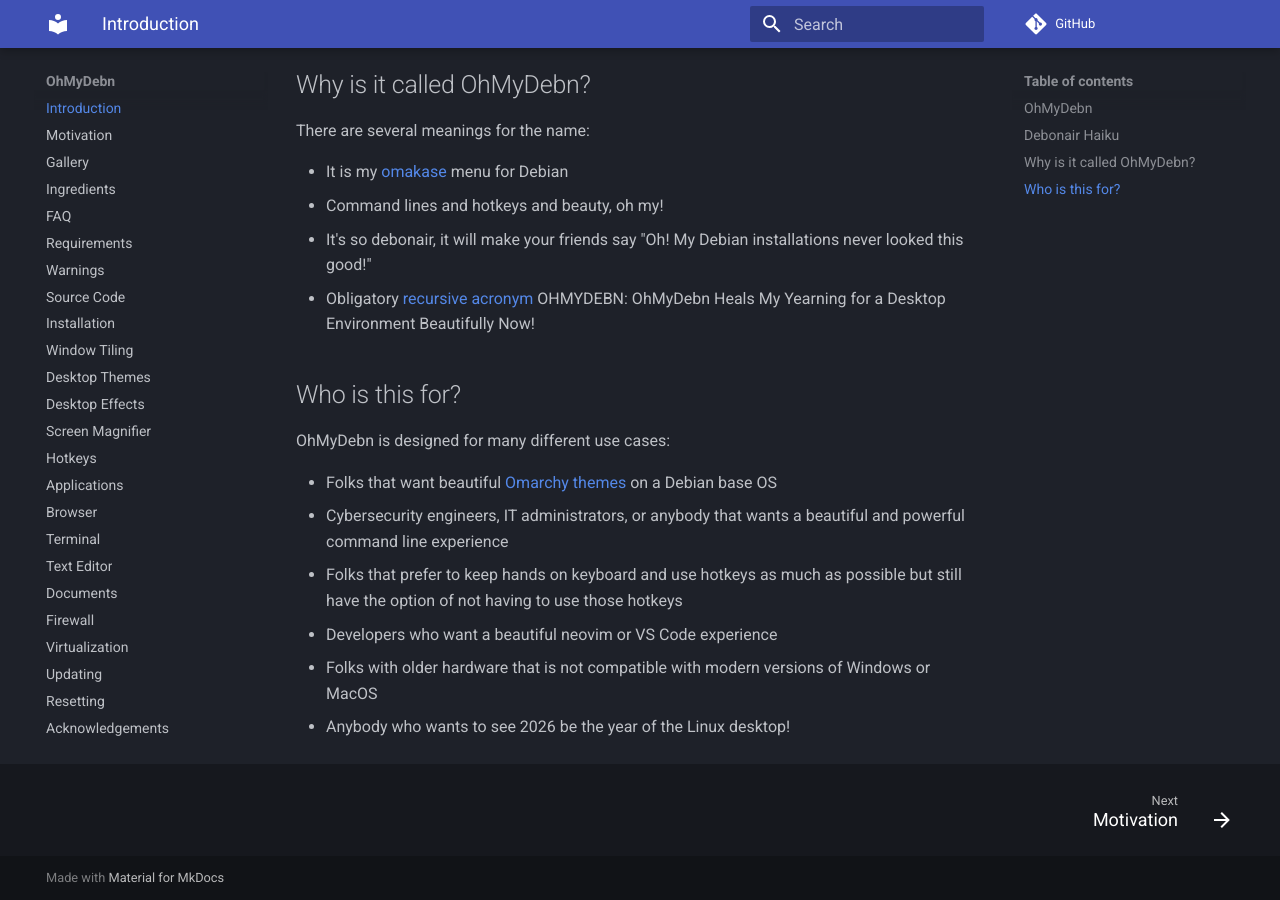
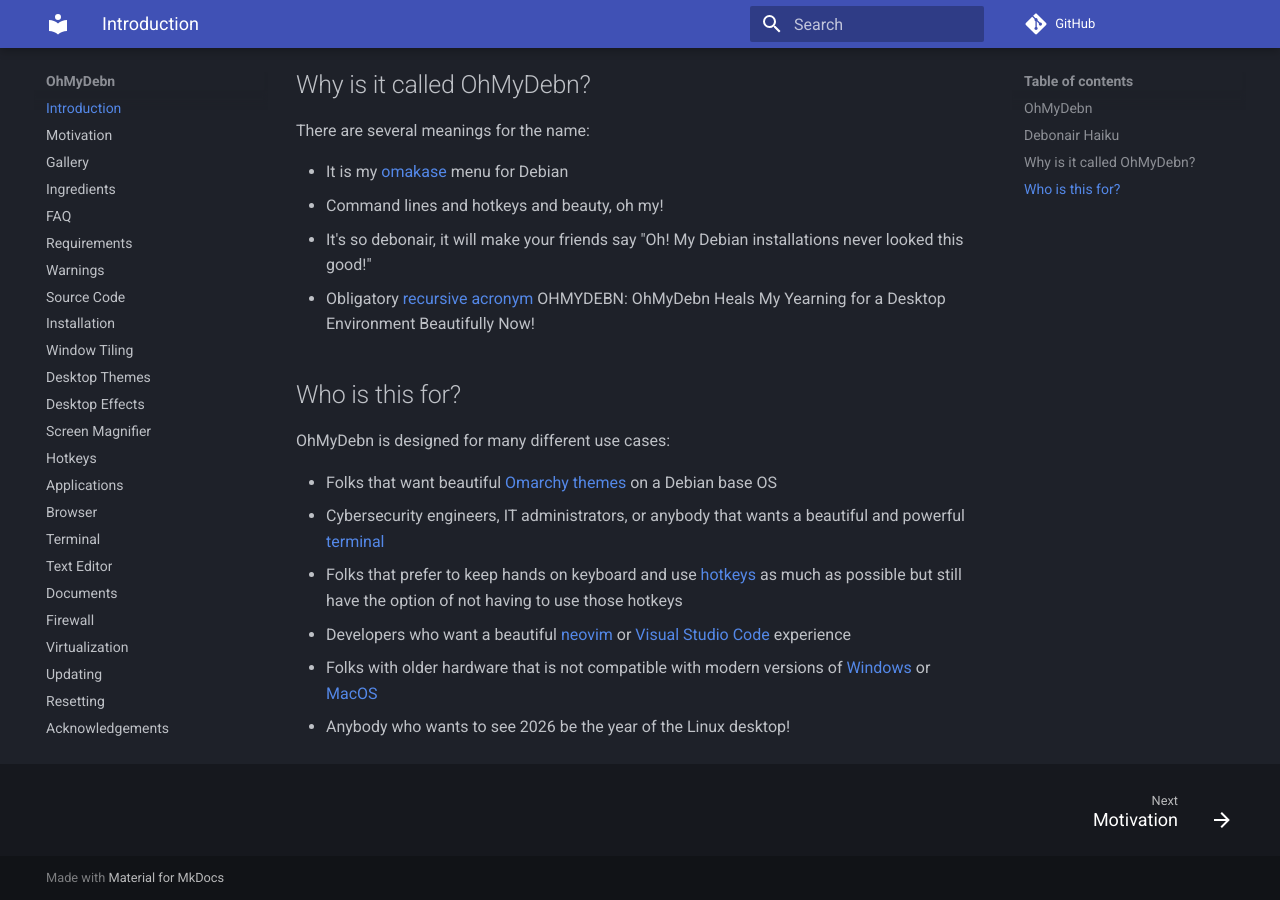
Before and after one commit to dougburks/ohmydebn-docs, an MkDocs documentation site: the page built from docs/index.md, in a window 1280 px wide and 900 px high, scrolled down 817 px. Built offline with MkDocs 1.6.1 and Material for MkDocs 9.7.7, drawn with Linux system fonts in a browser that asks for light colours; comment, search, counter and statistics services are not loaded.

Commit message:
update index.md

```diff
--- a/docs/index.md
+++ b/docs/index.md
@@ -25,8 +25,8 @@
 OhMyDebn is designed for many different use cases:
 
 - Folks that want beautiful [Omarchy themes](desktop-themes.md/#themes-included-from-omarchy) on a Debian base OS
-- Cybersecurity engineers, IT administrators, or anybody that wants a beautiful and powerful command line experience
-- Folks that prefer to keep hands on keyboard and use hotkeys as much as possible but still have the option of not having to use those hotkeys
-- Developers who want a beautiful neovim or VS Code experience
-- Folks with older hardware that is not compatible with modern versions of Windows or MacOS
+- Cybersecurity engineers, IT administrators, or anybody that wants a beautiful and powerful [terminal](terminal.md)
+- Folks that prefer to keep hands on keyboard and use [hotkeys](hotkeys.md) as much as possible but still have the option of not having to use those hotkeys
+- Developers who want a beautiful [neovim](text-editor.md/#neovim) or [Visual Studio Code](text-editor.md/#visual-studio-code) experience
+- Folks with older hardware that is not compatible with modern versions of [Windows](gallery.md/#2017-dell-precision) or [MacOS](gallery.md/#2014-macbook)
 - Anybody who wants to see 2026 be the year of the Linux desktop!
```
